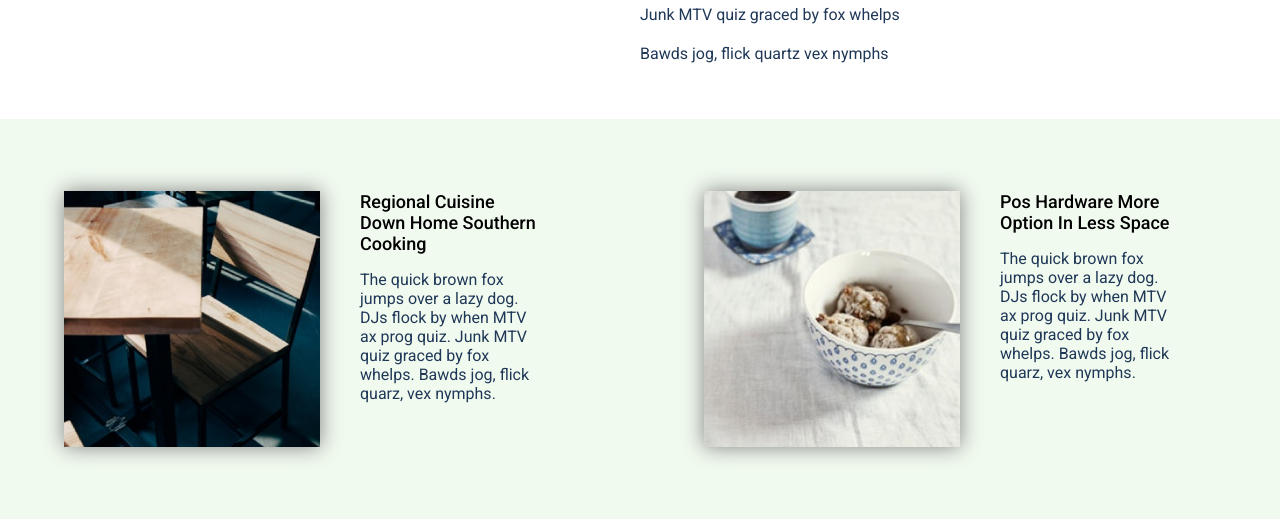
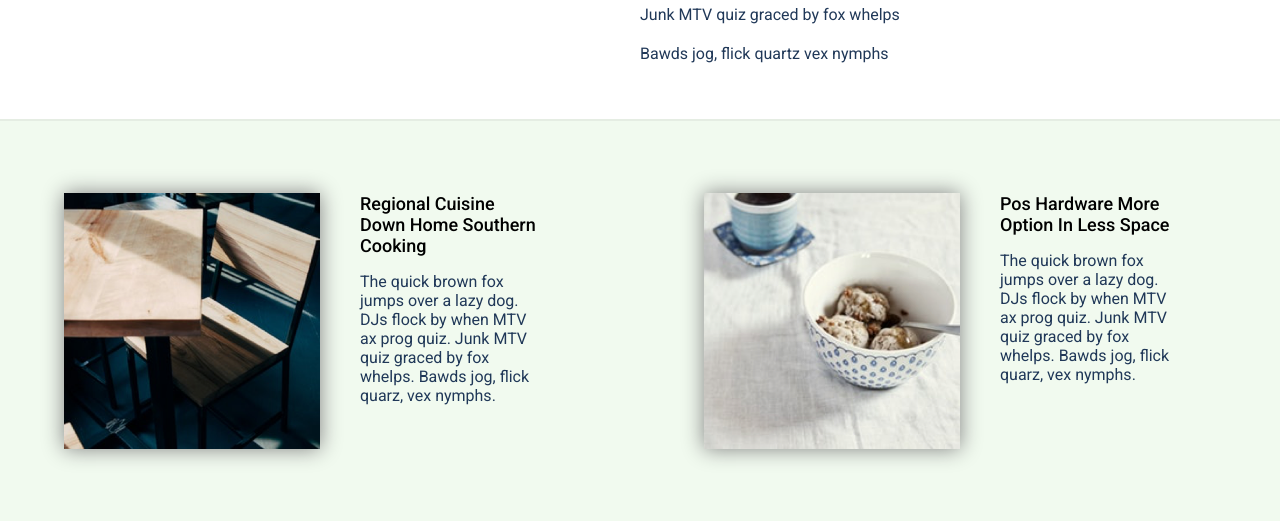
Before and after one commit to jbcoppola/reactor, a React app: page / in a window 1280 px wide. Shown: the part 713-1234 px from the top of the page. Built offline with nearby package versions, Linux system fonts and the light colour scheme.

Commit message:
added border to top

```diff
--- a/src/App.scss
+++ b/src/App.scss
@@ -82,6 +82,7 @@ body {
   align-items: center;
   background-color: $lightgreen;
   min-height: 50vh;
+  border-top: 2px solid rgba(0,0,0,0.05);
 
   > div {
     display: flex;
```
Also changed, not shown: src/App.css.
